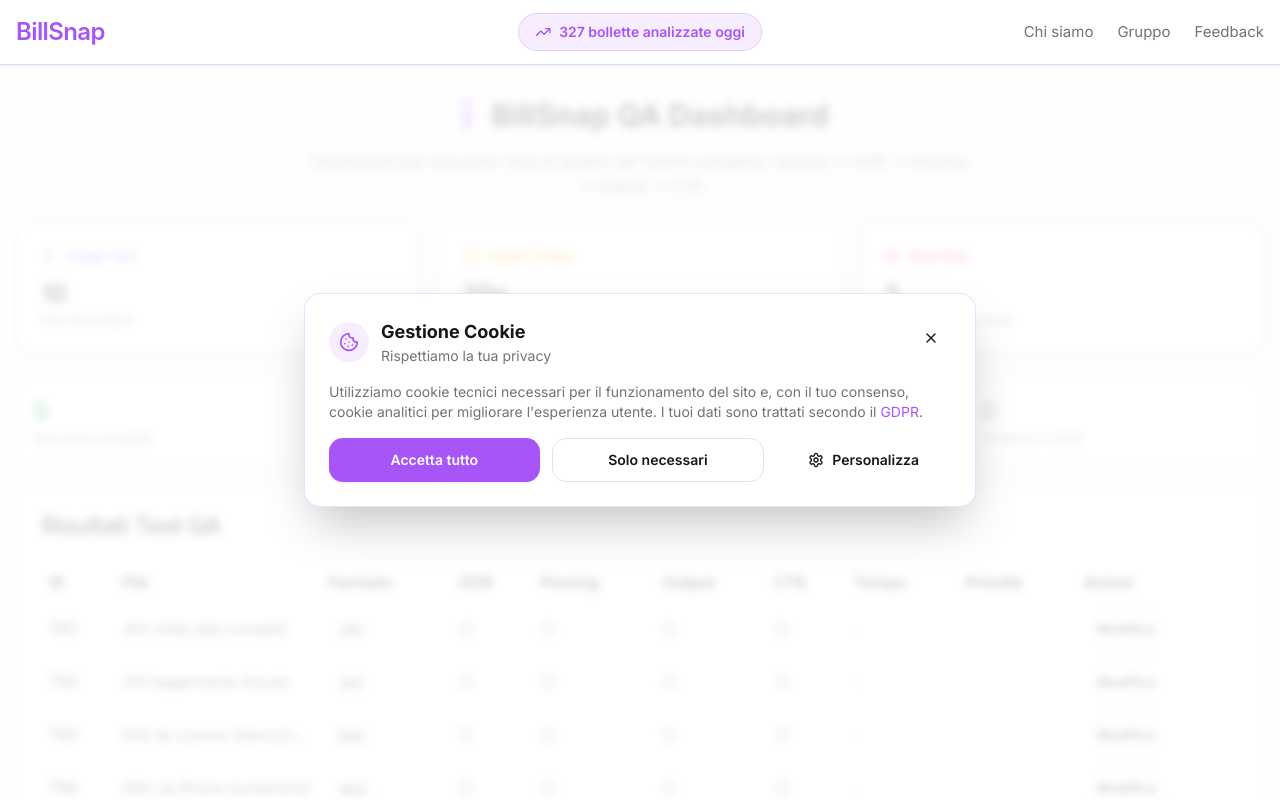
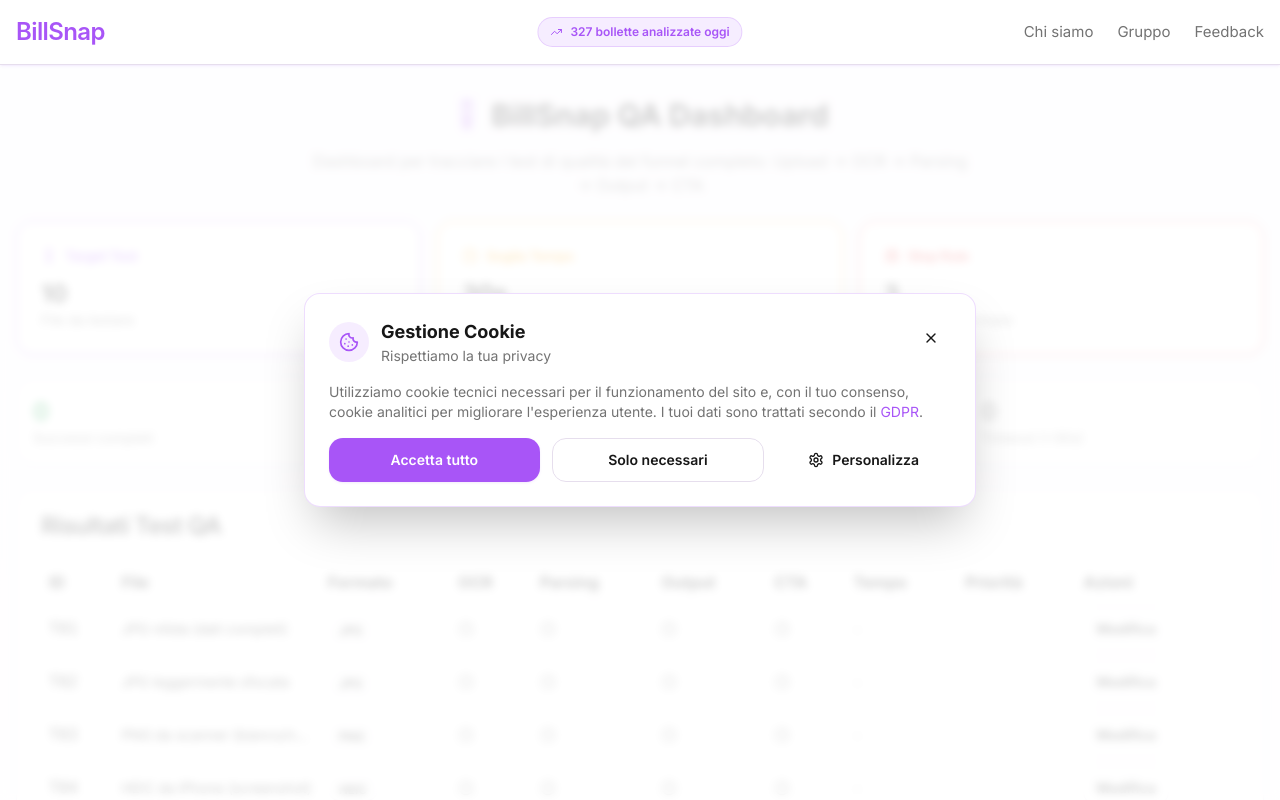
Before and after one commit to Ghittt/Billsnapnew, a React (Vite) app: page /qa in a window 1280 px wide. Shown: the top 800 px of the page. Built offline with nearby package versions, Linux system fonts and the light colour scheme; no server answers; the HTML template or start-up script is replaced by a standard one.

Commit message:
fix: improve mobile responsive layout for counter
- Hide counter from header on mobile (overlapping issue)
- Add smaller counter above 'Powered by SnapAI' on mobile
- Reduce counter size by 50% (text-xs, smaller padding)
- Counter visible in header only on desktop (md:block)

```diff
--- a/src/components/DailyComparisonCounter.tsx
+++ b/src/components/DailyComparisonCounter.tsx
@@ -9,18 +9,11 @@
       const now = new Date();
       const currentHour = now.getHours();
 
-      // Ore 7:00 = 19 bollette
-      // Ogni ora +28
-      // Dalle 7:00 alle 23:59
-
       if (currentHour < 7) {
-        // Prima delle 7, mostra il conteggio finale del giorno precedente
-        return 19 + (16 * 28); // 16 ore (7-23) = 467
+        return 19 + (16 * 28);
       } else if (currentHour >= 23) {
-        // Dopo le 23, mostra il conteggio finale
-        return 19 + (16 * 28); // 467
+        return 19 + (16 * 28);
       } else {
-        // Durante il giorno, calcola in base all'ora
         const hoursSince7 = currentHour - 7;
         return 19 + (hoursSince7 * 28);
       }
@@ -28,18 +21,17 @@
 
     setCount(calculateCount());
 
-    // Aggiorna ogni minuto per essere precisi
     const interval = setInterval(() => {
       setCount(calculateCount());
-    }, 60000); // 1 minuto
+    }, 60000);
 
     return () => clearInterval(interval);
   }, []);
 
   return (
-    <div className="flex items-center gap-2 px-4 py-2 bg-primary/10 rounded-full border border-primary/20">
-      <TrendingUp className="w-4 h-4 text-primary" />
-      <span className="text-sm font-semibold text-primary">
+    <div className="flex items-center gap-2 px-3 py-1.5 bg-primary/10 rounded-full border border-primary/20 text-xs">
+      <TrendingUp className="w-3 h-3 text-primary" />
+      <span className="font-semibold text-primary whitespace-nowrap">
         {count} bollette analizzate oggi
       </span>
     </div>
--- a/src/components/layout/Header.tsx
+++ b/src/components/layout/Header.tsx
@@ -11,7 +11,8 @@
           </span>
         </Link>
 
-        <div className="absolute left-1/2 transform -translate-x-1/2">
+        {/* Counter nascosto su mobile, visibile solo su desktop */}
+        <div className="hidden md:block absolute left-1/2 transform -translate-x-1/2">
           <DailyComparisonCounter />
         </div>
 
--- a/src/pages/Index.tsx
+++ b/src/pages/Index.tsx
@@ -26,6 +26,11 @@
           <div className="max-w-5xl mx-auto text-center space-y-4 sm:space-y-6 md:space-y-8">
             {/* Badge */}
             <div className="inline-flex items-center gap-2 px-4 py-2 rounded-full bg-secondary/50 backdrop-blur-sm border border-primary/10">
+            {/* Counter mobile - sopra Powered by SnapAI */}
+            <div className="md:hidden mb-3">
+              <DailyComparisonCounter />
+            </div>
+
               <Sparkles className="w-4 h-4 text-primary" />
               <span className="text-sm font-medium text-foreground">Powered by SnapAi™</span>
             </div>
```
